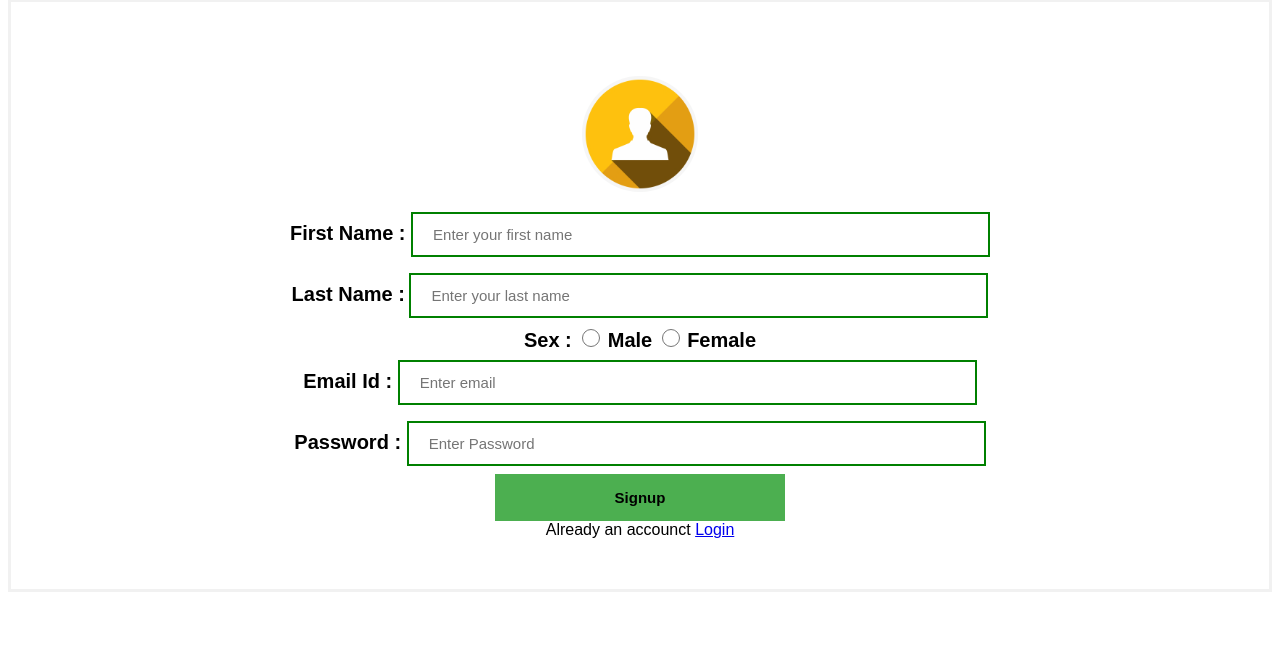
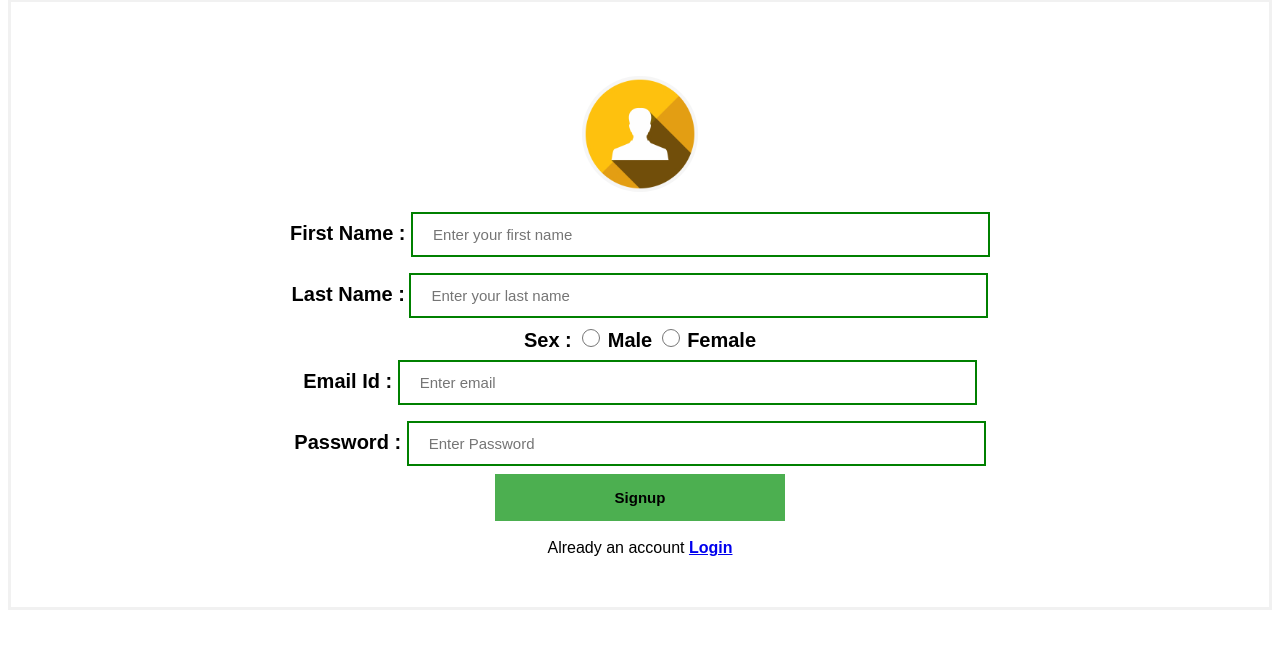
Before and after one commit to MSSohan/Creating-Login--Signup-Page-in-Django-Using-Mysql-Database, a Django app: page /signup/ in a window 1280 px wide. Shown: the part 67-716 px from the top of the page. Run offline with Django 3.2, Linux system fonts and the light colour scheme.

Commit message:
Update signup.html

```diff
--- a/project/template/signup.html
+++ b/project/template/signup.html
@@ -75,8 +75,8 @@
             	<input type="email" placeholder="Enter email" name="email" float="right"  required><br>
             	<label for='password'><b>Password : </b></label>
             	<input type="text" placeholder="Enter Password" name="password" required><br>
-            	<button type="submit"><b>Signup</b></button><br>
-            	Already an accounct <a href="http://localhost:8000/login/"> Login </a>
+            	<button type="submit"><b>Signup</b></button><br><br>
+            	Already an account <a href="/login/"><b> Login </b></a>
             </div></center>
         </form>
     </body>
```
